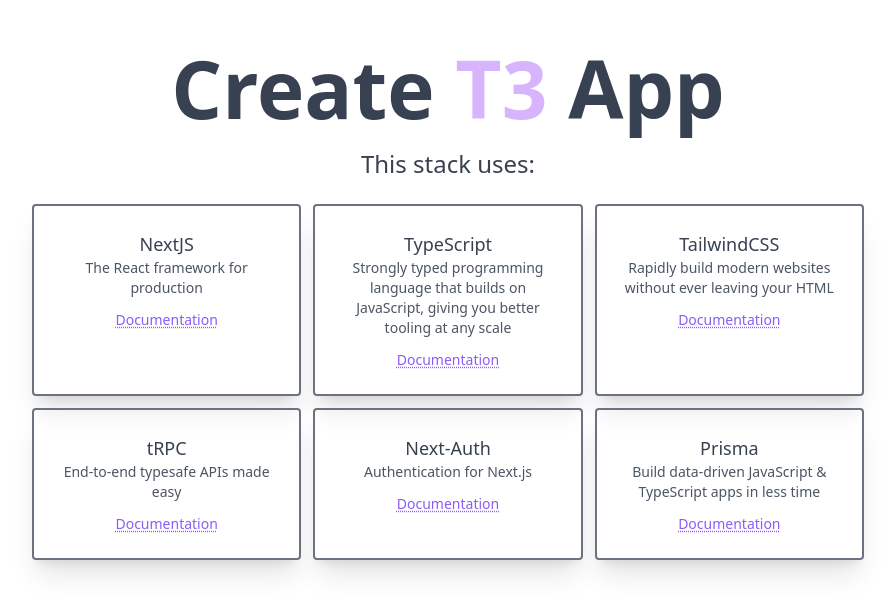
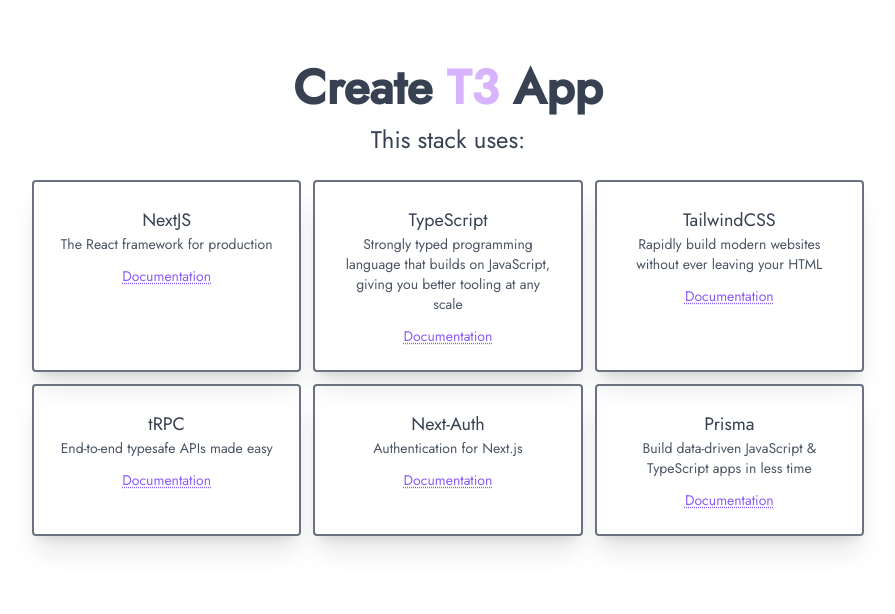
Before and after one commit to OmarAlSeddik/designo, a Next.js app: page / in a window 1280 px wide. Shown: the part 106-720 px from the top of the page, without its empty margins (192-1087 px from the left). Built offline with nearby package versions, Linux system fonts and the light colour scheme.

Commit message:
more setup
Created the font family utility class. Created fluid font size utility classes. Created color utility classes. Created the _document.tsx file. Uninstalled the zod dependency.

```diff
--- a/package.json
+++ b/package.json
@@ -11,8 +11,7 @@
   "dependencies": {
     "next": "12.3.1",
     "react": "18.2.0",
-    "react-dom": "18.2.0",
-    "zod": "^3.18.0"
+    "react-dom": "18.2.0"
   },
   "devDependencies": {
     "@types/node": "18.0.0",
--- a/src/pages/_app.tsx
+++ b/src/pages/_app.tsx
@@ -1,5 +1,5 @@
+import type { AppType } from "next/dist/shared/lib/utils";
 import "../styles/globals.css";
-import type { AppType } from "next/dist/shared/lib/utils";
 
 const MyApp: AppType = ({ Component, pageProps }) => {
   return <Component {...pageProps} />;
--- /dev/null
+++ b/src/pages/_document.tsx
@@ -0,0 +1,19 @@
+import { Head, Html, Main, NextScript } from "next/document";
+
+export default function Document() {
+  return (
+    <Html lang="en">
+      <Head />
+      <link rel="preconnect" href="https://fonts.googleapis.com" />
+      <link rel="preconnect" href="https://fonts.gstatic.com" />
+      <link
+        href="https://fonts.googleapis.com/css2?family=Jost:wght@400;500&display=swap"
+        rel="stylesheet"
+      />
+      <body className="font-jost">
+        <Main />
+        <NextScript />
+      </body>
+    </Html>
+  );
+}
--- a/src/pages/index.tsx
+++ b/src/pages/index.tsx
@@ -11,7 +11,7 @@
       </Head>
 
       <main className="container mx-auto flex min-h-screen flex-col items-center justify-center p-4">
-        <h1 className="text-5xl font-extrabold leading-normal text-gray-700 md:text-[5rem]">
+        <h1 className="text-h1 font-extrabold leading-normal text-gray-700">
           Create <span className="text-purple-300">T3</span> App
         </h1>
         <p className="text-2xl text-gray-700">This stack uses:</p>
--- a/tailwind.config.cjs
+++ b/tailwind.config.cjs
@@ -2,7 +2,25 @@
 module.exports = {
   content: ["./src/**/*.{js,ts,jsx,tsx}"],
   theme: {
-    extend: {},
+    extend: {
+      fontFamily: {
+        jost: "'Jost', sans-serif;",
+      },
+      fontSize: {
+        h1: ["clamp(2.00rem, calc(1.29rem + 3.57vw), 3.00rem)", "1"],
+        h2: ["clamp(1.75rem, calc(1.21rem + 2.68vw), 2.50rem)", "1.2"],
+        h3: ["1.25rem", "1.3"],
+        body: ["clamp(0.94rem, calc(0.89rem + 0.22vw), 1.00rem)", "1.625"],
+      },
+      colors: {
+        peach: "#E7816B",
+        lightPeach: "FFAD9B",
+        black: "#1D1C1E",
+        darkGrey: "#333136",
+        white: "#FFFFFF",
+        lightGrey: "#F1F3F5",
+      },
+    },
   },
   plugins: [],
 };
```
Also changed, not shown: 1 other file (tests, documents, lock files or other folders).
